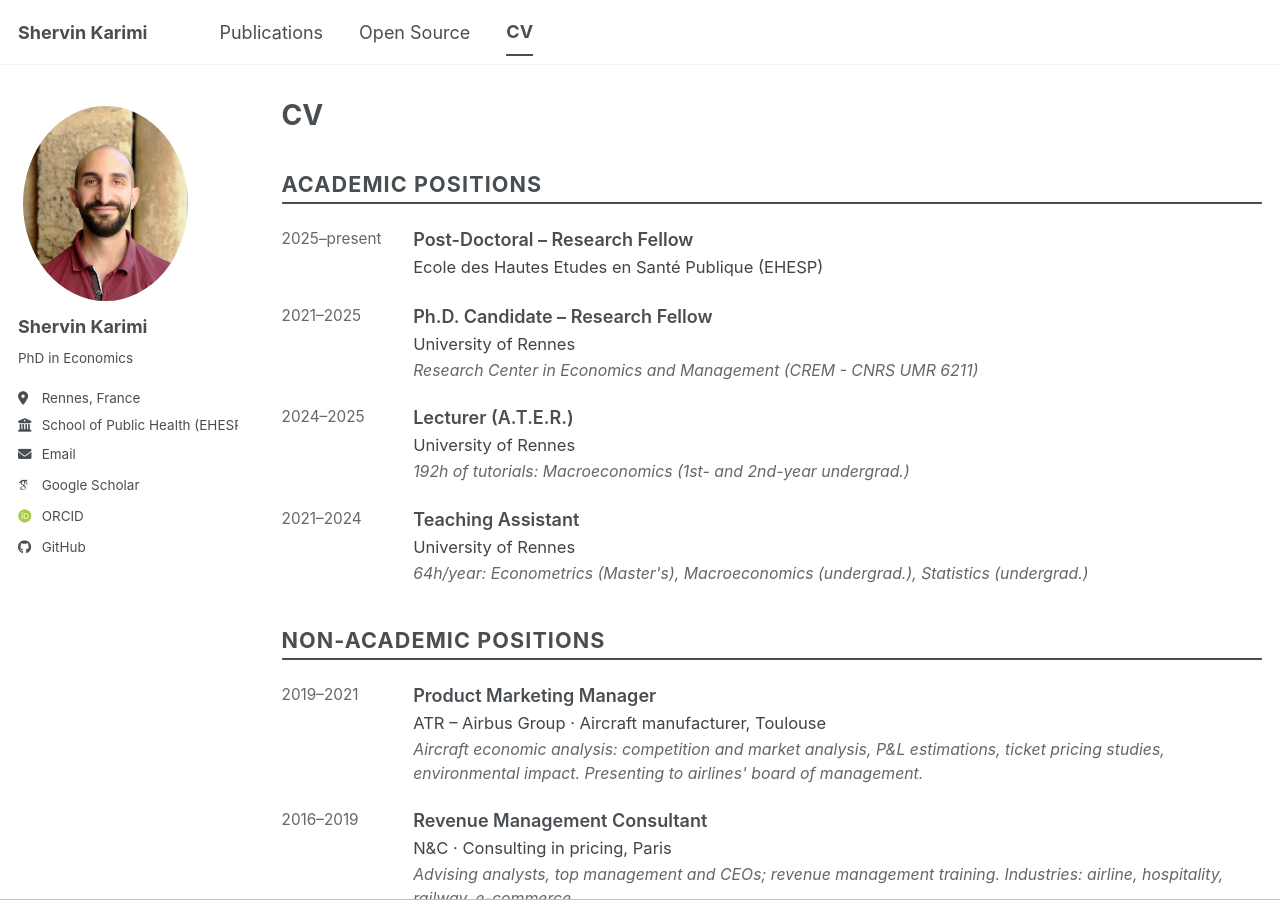
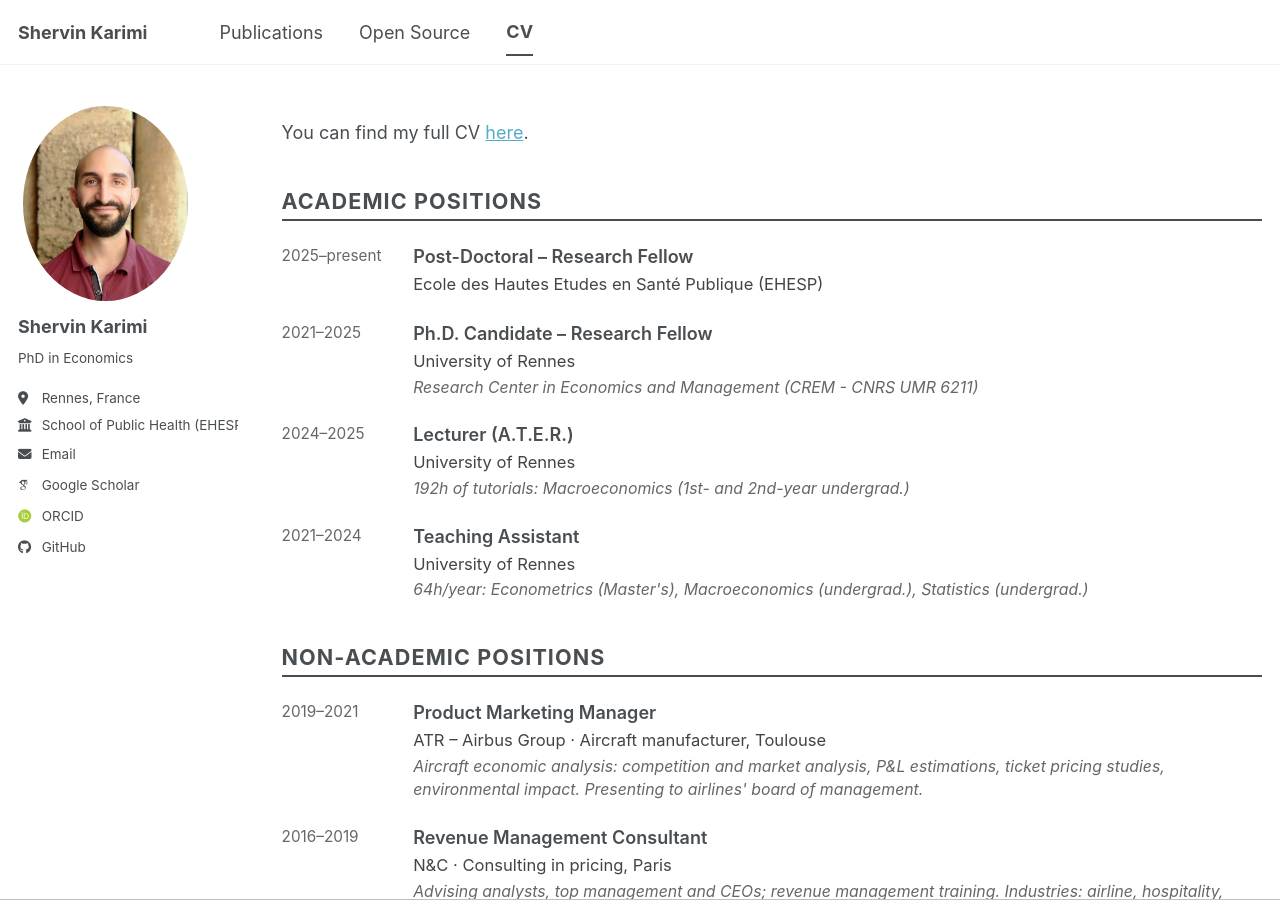
Before and after one commit to shervinkarimi/website, a Jekyll site: the page built from _pages/cv.md, in a window 1280 px wide and 900 px high. Built offline with Jekyll 4.4.1, drawn with Linux system fonts in a browser that asks for light colours; some web fonts are replaced; a script bundle is joined from its source files by our own code; library files that are not in the unit come from our copies; part of the change alters nothing that is shown.

Commit message:
Update cv.md

```diff
--- a/_pages/cv.md
+++ b/_pages/cv.md
@@ -1,6 +1,6 @@
 ---
 layout: archive
-title: "CV"
+title: ""
 permalink: /cv/
 author_profile: true
 redirect_from:
@@ -8,6 +8,11 @@ redirect_from:
 ---
 
 {% include base_path %}
+
+
+You can find my full CV [here](/files/cv.pdf).
+
+
 
 <style>
 .cv-section h2 {
```
